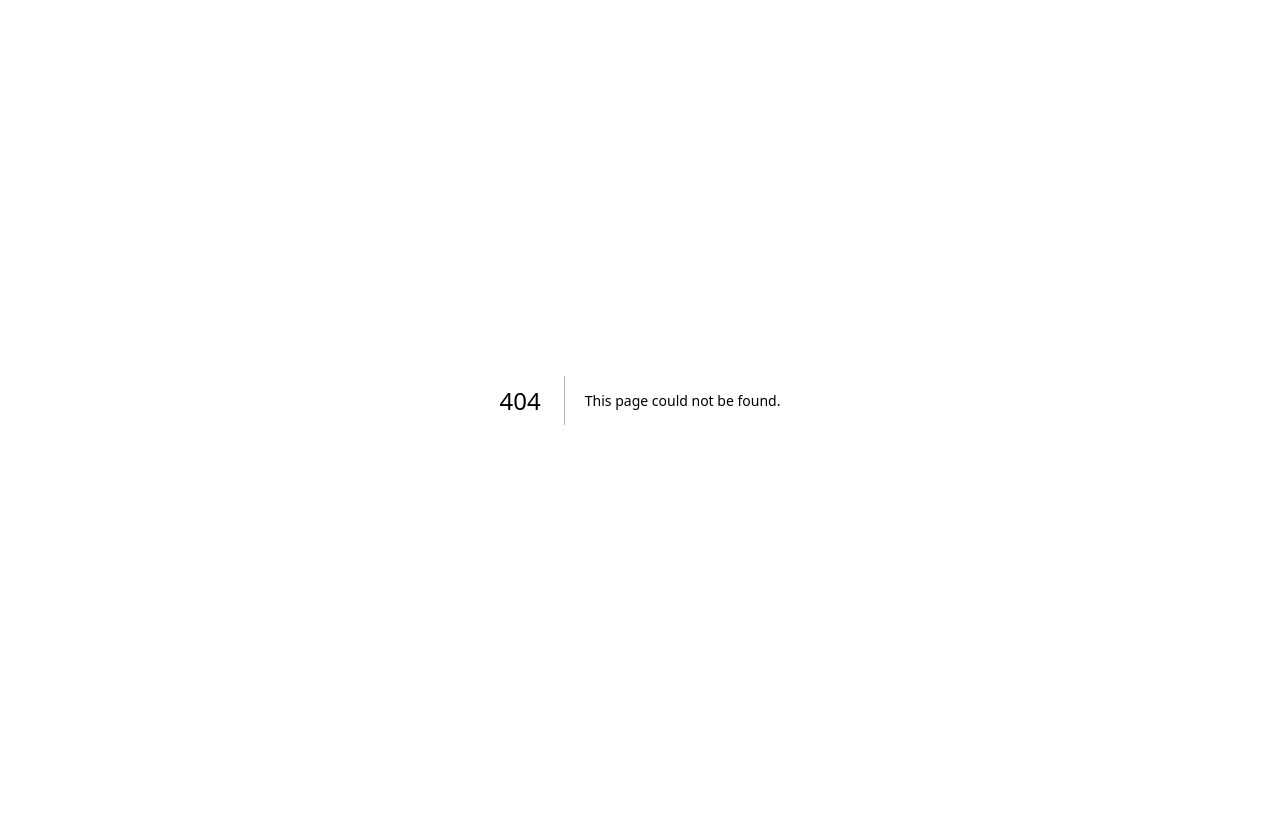
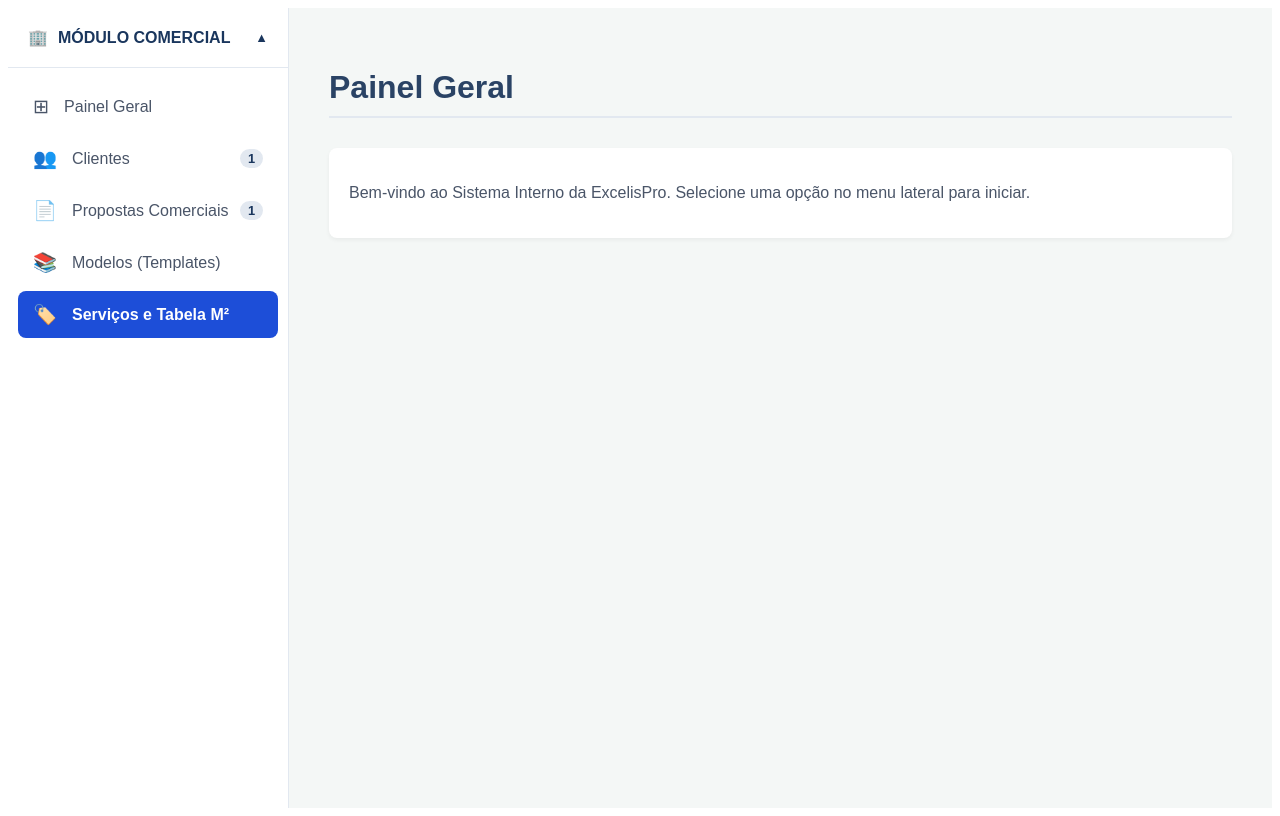
Before and after one commit to gestaoexcelispro/excelispro, a Next.js app: page /dashboard in a window 1280 px wide. Before the commit this address had no page. Built offline with nearby package versions, Linux system fonts and the light colour scheme.

Commit message:
Create page.js

```diff
--- /dev/null
+++ b/src/app/dashboard/page.js
@@ -0,0 +1,12 @@
+export default function DashboardHome() {
+  return (
+    <div style={{ padding: '40px' }}>
+      <h1 style={{ color: '#2A4365', borderBottom: '2px solid #e2e8f0', paddingBottom: '10px', marginBottom: '30px' }}>
+        Painel Geral
+      </h1>
+      <div style={{ backgroundColor: 'white', padding: '20px', borderRadius: '8px', boxShadow: '0 2px 4px rgba(0,0,0,0.05)' }}>
+        <p style={{ color: '#4a5568' }}>Bem-vindo ao Sistema Interno da ExcelisPro. Selecione uma opção no menu lateral para iniciar.</p>
+      </div>
+    </div>
+  );
+}
```
